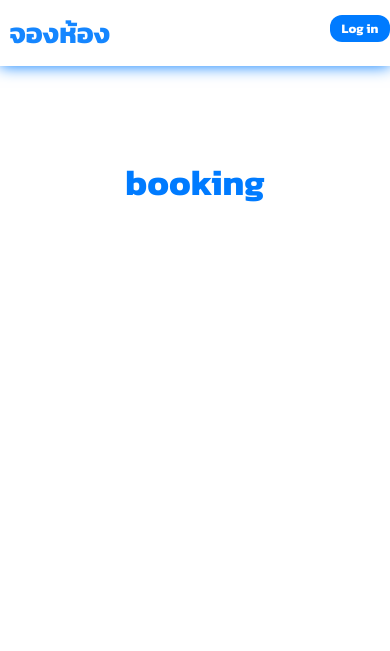
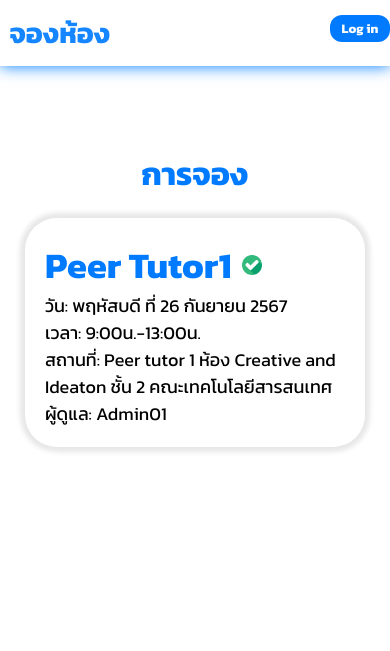
Before and after one commit to LCUKP/Project-PSCP-2024, a Django app: page /booking in a window 390 px wide. Shown: the top 651 px of the page. Run offline with Django 5.2, Linux system fonts and the light colour scheme.

Commit message:
Booking.html  and responsive category

```diff
--- a/oursite/app_admin/static/css/form.css
+++ b/oursite/app_admin/static/css/form.css
@@ -342,4 +342,7 @@ textarea:focus{
         display: block;
         padding: 0;
     }
+    #adc .input-label{
+        font-size: 15px;
+    }
 }
--- a/oursite/app_admin/templates/admin_manager.html
+++ b/oursite/app_admin/templates/admin_manager.html
@@ -9,6 +9,7 @@
     <div class="admintitle" >
         <a href="/admin/add-room"><button>เพิ่มหมวดหมู่</button></a>
         <a href="/admin/add-category"><button>เพิ่มห้อง</button></a>
+        <a href="/admin/add-category"><button>ประวัติการจอง</button></a>
     </div>
     <div class="admintitle">
         <table>
--- /dev/null
+++ b/oursite/app_user/static/css/booking.css
@@ -0,0 +1,16 @@
+.bookinghis{
+    text-align: left;
+    box-shadow:  0 0 5px 5px #e7e7e7;
+    border-radius: 2rem;
+    padding: 20px;
+}
+.bookinghis h1{
+    padding: 0;
+    margin-right: 10px;
+}
+
+@media only screen and (max-width: 600px) { /*Smaller Mobile Size*/
+    .bookinghis{
+        width: 300px;
+    }
+  }
--- a/oursite/app_user/templates/base.html
+++ b/oursite/app_user/templates/base.html
@@ -12,6 +12,7 @@
     <link rel="stylesheet" href="{% static 'css/nav.css' %}">
     <link rel="stylesheet" href="{% static 'css/footer.css' %}">
     <link rel="stylesheet" href="{% static 'css/style.css' %}">
+    <link rel="stylesheet" href="{% static 'css/booking.css' %}">
     <link rel="stylesheet" href="{% static 'css/font.css' %}">
     <link rel="preconnect" href="https://fonts.googleapis.com">
     <link rel="preconnect" href="https://fonts.gstatic.com" crossorigin>
--- a/oursite/app_user/templates/booking.html
+++ b/oursite/app_user/templates/booking.html
@@ -5,8 +5,18 @@
 
 {% block content %}
     <div class="container">
+        <h1 class="kanit-regular" style="text-align: left; font-weight: bold;">การจอง</h1>
         <div class="item">
-            <h1 class="kanit-regular">booking</h1>
+            <div class="bookinghis">
+                <div style="display: flex; align-items: center;">
+                    <h1>Peer Tutor1</h1>
+                    <img src="../static/icon/check.png" width="20" height="20" alt="checked">
+                </div>
+                <p>วัน: พฤหัสบดี ที่ 26 กันยายน 2567</p>
+                <p>เวลา: 9:00น.-13:00น.</p>
+                <p>สถานที่: Peer tutor 1 ห้อง Creative and Ideaton ชั้น 2 คณะเทคโนโลยีสารสนเทศ</p>
+                <p>ผู้ดูแล: Admin01</p>
+            </div>
         </div>
     </div>
 {% endblock %}
```
Also changed, not shown: oursite/app_admin/templates/forms/category.html (+11 -10 lines), oursite/app_user/static/css/time.css (+6 -1 lines), oursite/app_user/templates/forms/register.html (+5 -4 lines), oursite/db.sqlite3.
